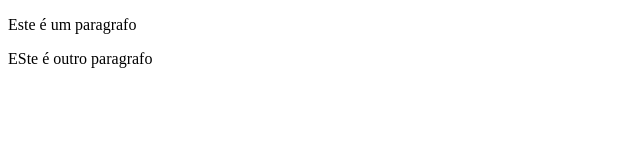
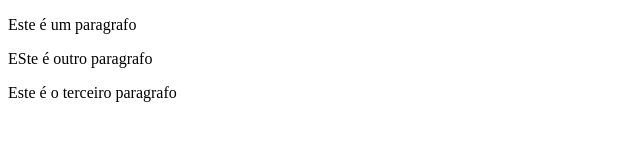
Before and after one commit to claruxa/claruxa, a plain HTML site: page index.html in a window 1280 px wide. Shown: the whole page, without its empty margins (0-640 px from the left). Drawn offline with Linux system fonts and the light colour scheme.

Commit message:
Terceira versao

```diff
--- a/index.html
+++ b/index.html
@@ -6,5 +6,6 @@
 	<body>
 		<p> Este é um paragrafo </p>
 		<p> ESte é outro paragrafo </p>
+		<p> Este é o terceiro paragrafo</p>
 	</body>
 </html>
```
